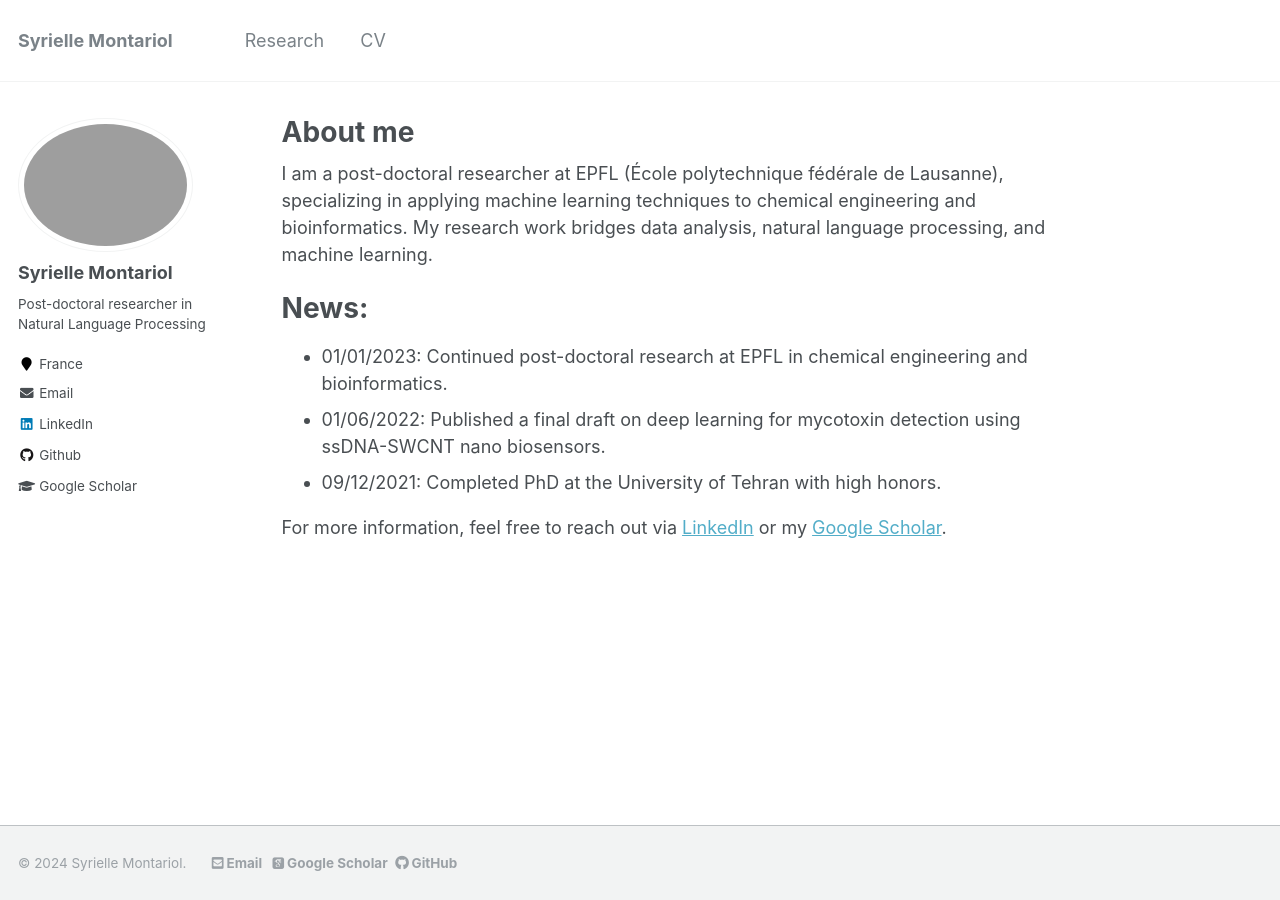
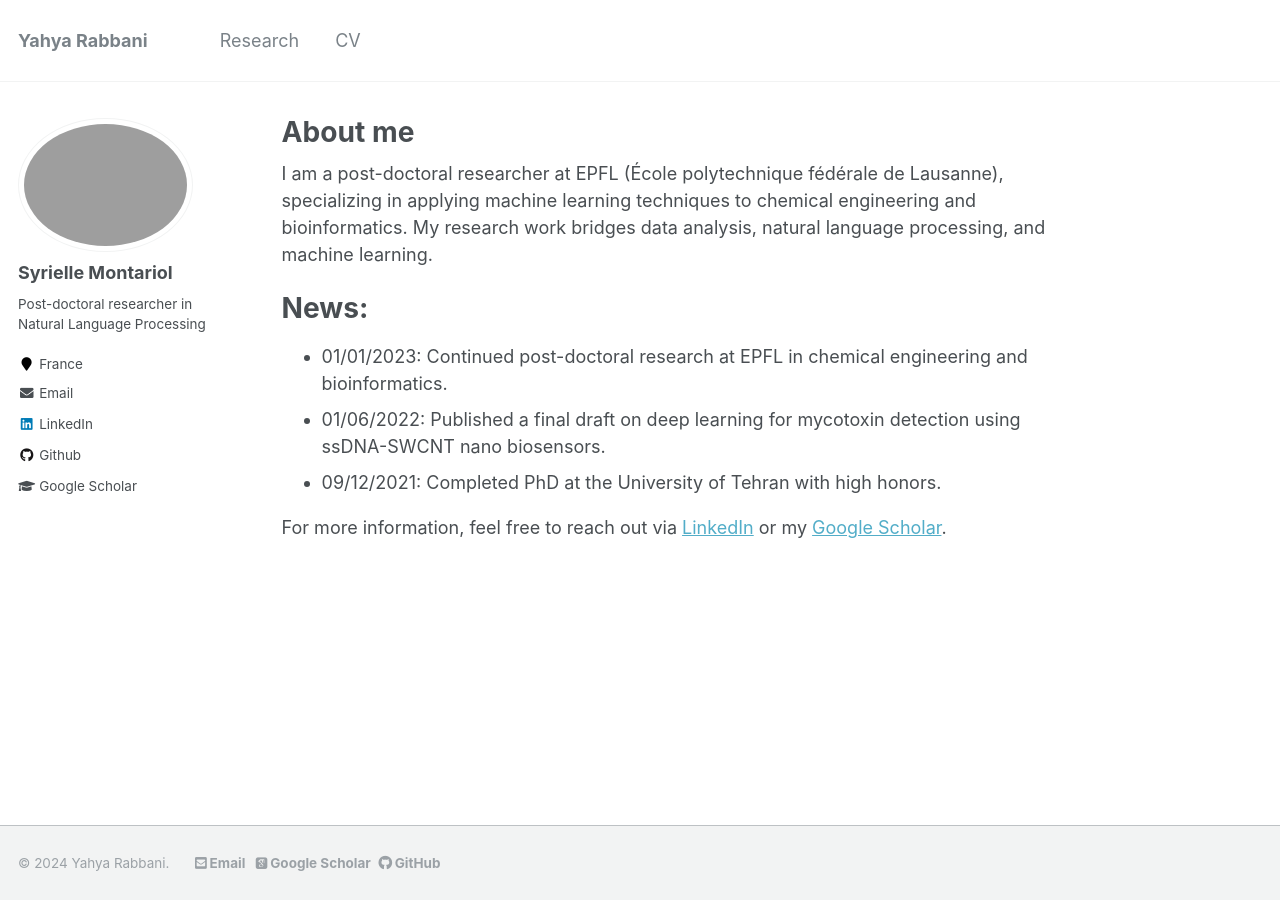
Before and after one commit to YahyaRabbani20/YahyaRabbani, a Jekyll site: the page built from _pages/about.md, in a window 1280 px wide. Built offline with Jekyll 4.4.1, drawn with Linux system fonts in a browser that asks for light colours; some web fonts are replaced.

Commit message:
_config.yml

```diff
--- a/_config.yml
+++ b/_config.yml
@@ -7,10 +7,10 @@
 
 # Site Settings
 locale                   : "en-US"
-title                    : "Syrielle Montariol"
+title                    : "Yahya Rabbani"
 title_separator          : "-"
-name                     : &name "Syrielle Montariol"
-description              : &description "Post-doctoral researcher in Natural Language Processing"
+name                     : &name "Yahya Rabbani"
+description              : &description "Post-doctoral researcher"
 url                      :  https://smontariol.github.io #"http://127.0.0.1:4000/" #https://gaslen.github.io  # https://academicpages.github.io # the base hostname & protocol for your site e.g. "https://mmistakes.github.io"
 baseurl                  : "" # the subpath of your site, e.g. "/blog"
 repository               : "smontariol/smontariol.github.io"
```
